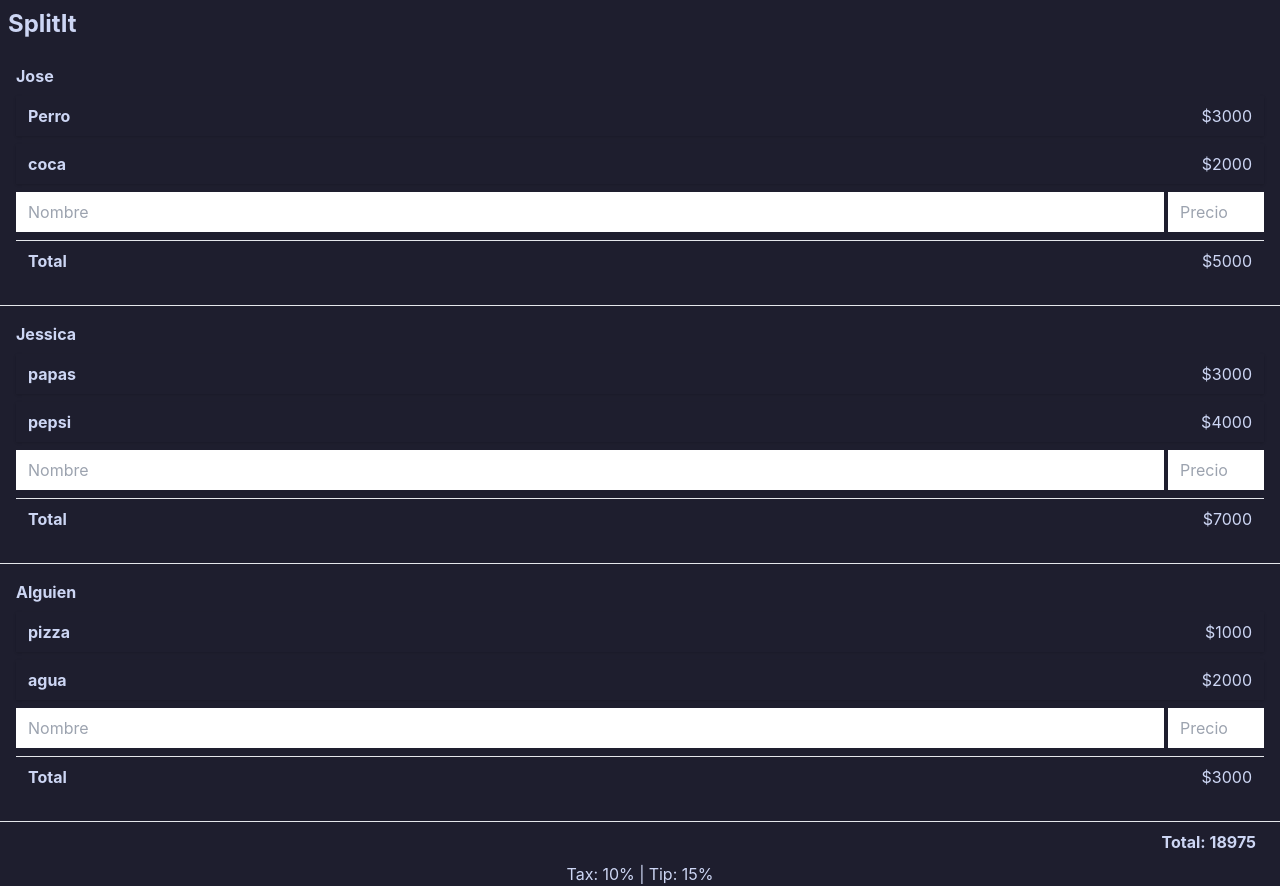
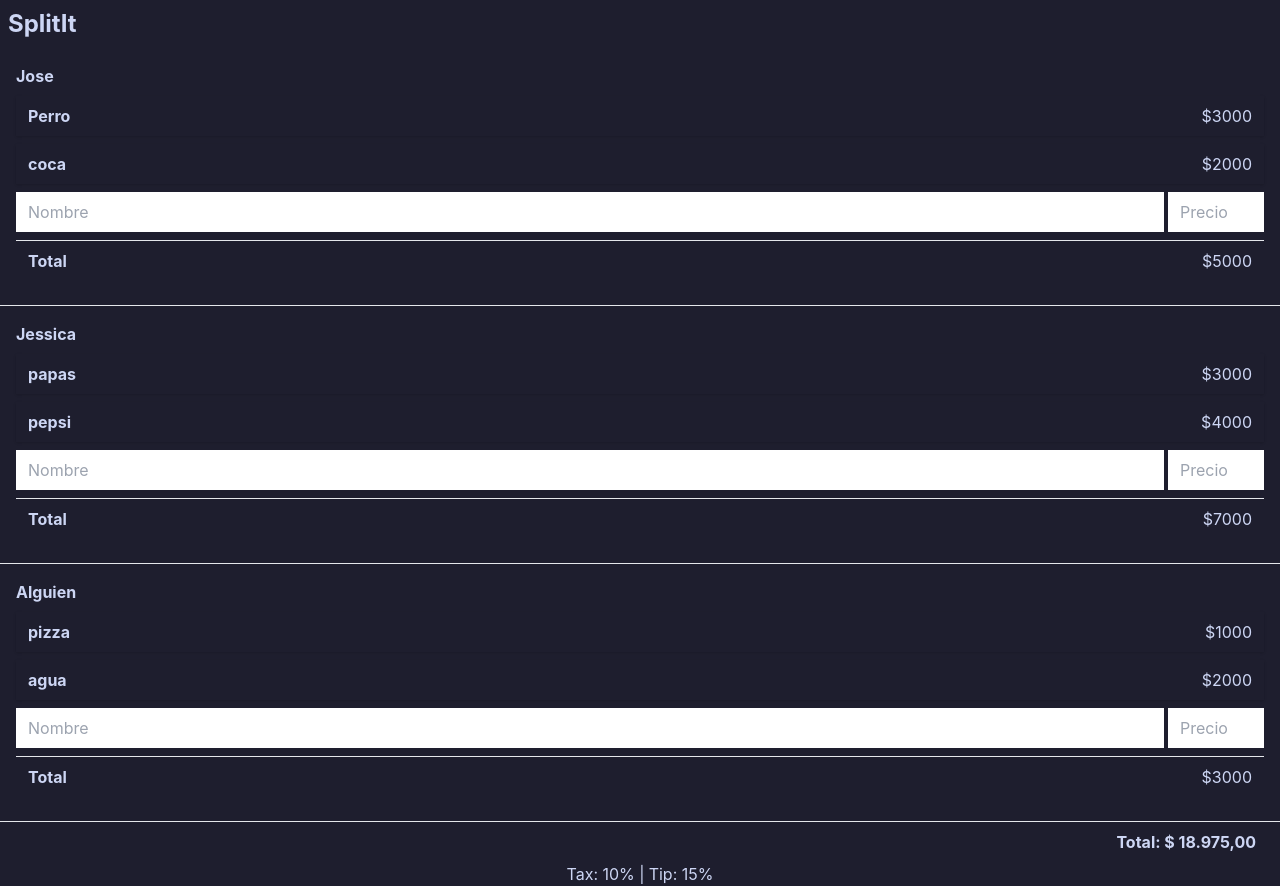
Before and after one commit to Jodarini/SplitIt, a Vue app: page / in a window 1280 px wide. Built offline with nearby package versions, Linux system fonts and the light colour scheme; what @catppuccin/tailwindcss would draw is missing.

Commit message:
fix: correct total compute and format

```diff
--- a/src/App.vue
+++ b/src/App.vue
@@ -11,10 +11,10 @@ export interface BillItem {
   price: number;
 }
 
-const prices = store.bills.map((bill) =>
-  bill.items.reduce((acc, item) => acc + item.price, 0),
-);
 let total = computed(() => {
+  const prices = store.bills.map((bill) =>
+    bill.items.reduce((acc, item) => acc + item.price, 0),
+  );
   let currTotal = calculateTotal(prices);
   currTotal = currTotal * (1 + store.tax / 100);
   currTotal = currTotal * (1 + store.tip / 100);
--- a/src/components/BillTotal.vue
+++ b/src/components/BillTotal.vue
@@ -1,9 +1,13 @@
 <script setup lang="ts">
-defineProps<{
+const props = defineProps<{
   total: number;
 }>();
+const formattedAmount = props.total.toLocaleString("es-CO", {
+  style: "currency",
+  currency: "COP",
+});
 </script>
 
 <template>
-  <div class="font-bold text-right py-2 px-6">Total: {{ total }}</div>
+  <div class="font-bold text-right py-2 px-6">Total: {{ formattedAmount }}</div>
 </template>
```
